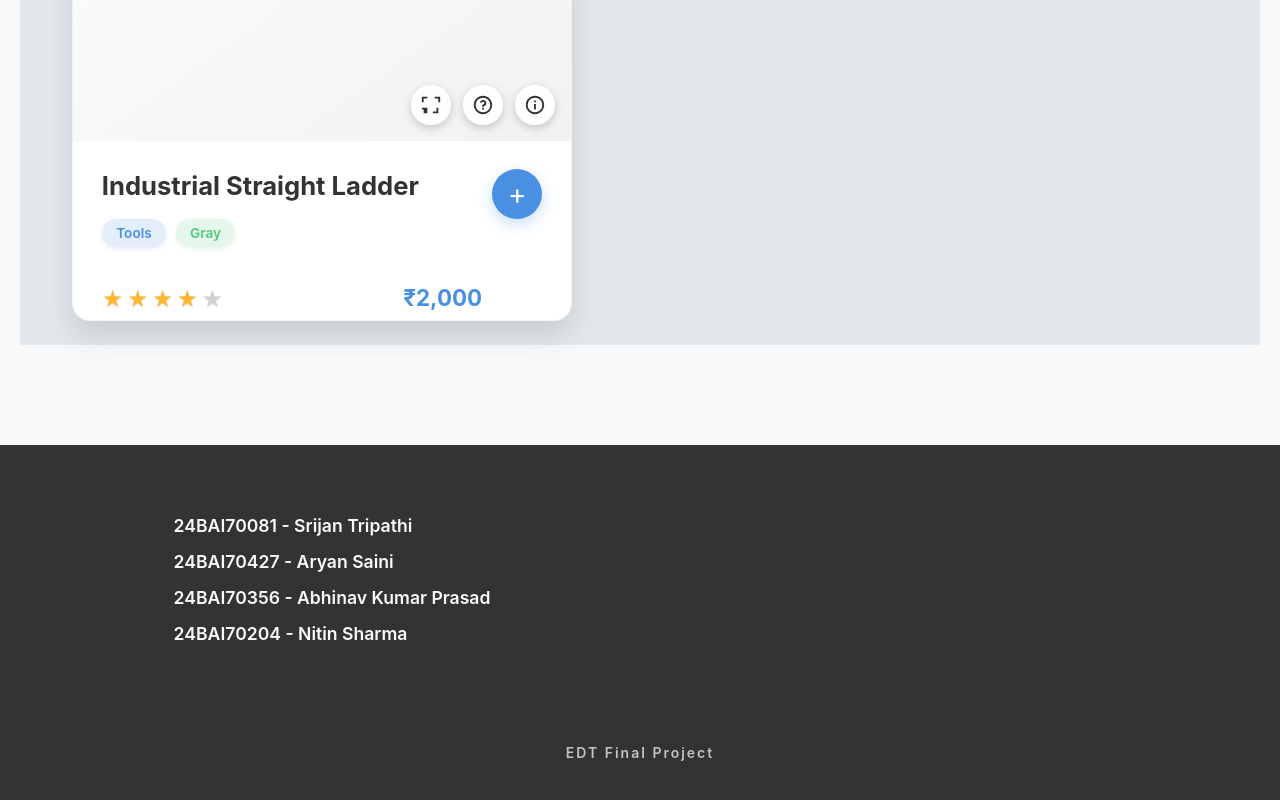
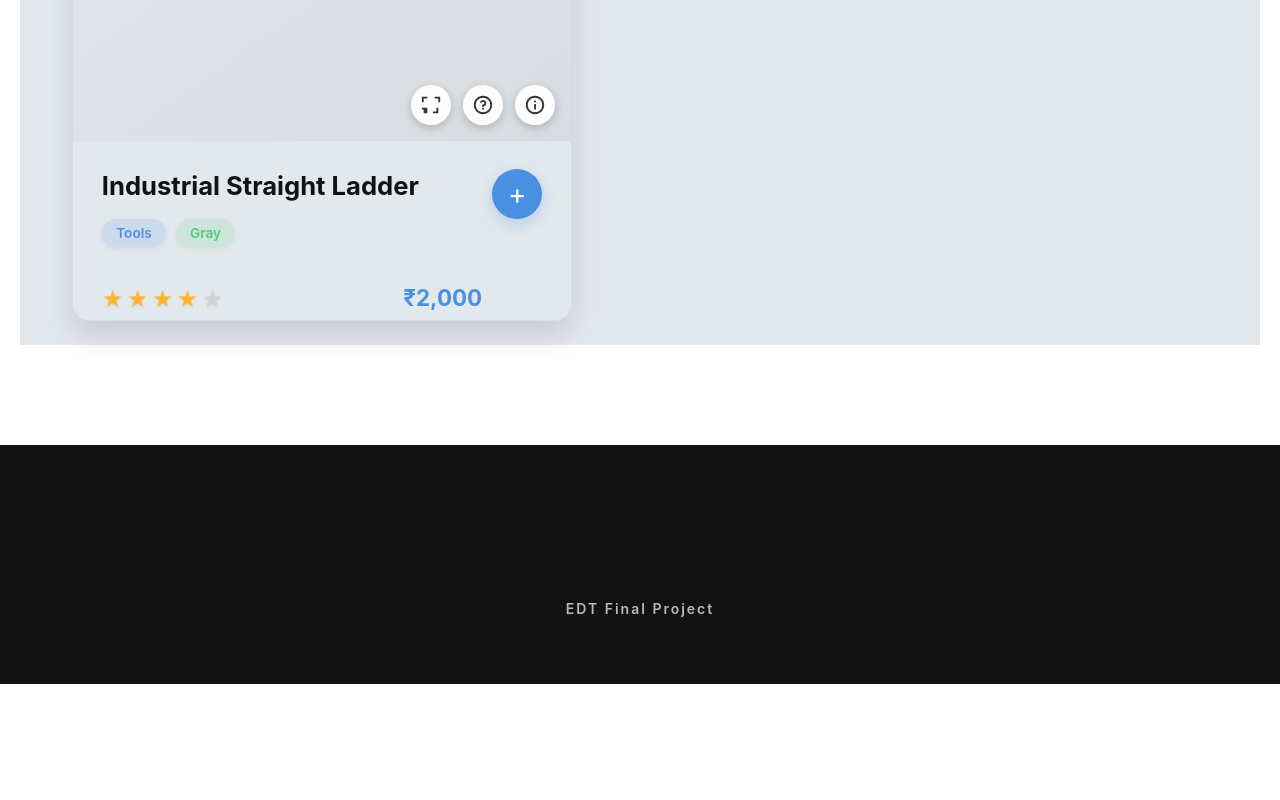
Before and after one commit to ArYaNsAiNi-here/HyperShop-ARShoppingTool, a React (Create React App) app: page / in a window 1280 px wide. Shown: the part 3113-3913 px from the top of the page. After the commit the page ends 3797 px from the top, so only its background shows below. Built offline with nearby package versions, Linux system fonts and the light colour scheme.

Commit message:
footer edit

```diff
--- a/src/App.js
+++ b/src/App.js
@@ -8,6 +8,7 @@ import Footer from "./components/Footer/Footer";
 import Header from "./components/Header/Header";
 import WishList from "./components/Wishlist/WishList";
 import Search from "./components/Search/Search";
+// import { Analytics } from "@vercel/analytics/react"
 import { ThemeProvider } from "./context/ThemeContext";
 
 const App = () => {
--- a/src/components/Footer/Footer.js
+++ b/src/components/Footer/Footer.js
@@ -8,12 +8,13 @@ function Footer() {
       <div className="main-content">
 
 
-        <div className="contact-content">
+        {/* <div className="contact-content">
           <Link to="/"> 24BAI70081 - Srijan Tripathi </Link>
+          <Link to = "/" > 24BAI70204 - Nitin Sharma  </Link>
+          <Link to="/"> 24BAI70356 - Abhinav Kumar Prasad </Link>
           <Link to="/"> 24BAI70427 - Aryan Saini </Link>
-          <Link to="/"> 24BAI70356 - Abhinav Kumar Prasad </Link>
-          <Link to="/"> 24BAI70204 - Nitin Sharma </Link>
-        </div>
+          <Link to="/"> </Link>
+        </div> */}
 
 
 
--- a/src/context/ThemeContext.js
+++ b/src/context/ThemeContext.js
@@ -1,21 +1,20 @@
-import React, { createContext, useState, useContext } from 'react';
+import React, { createContext, useContext, useState } from 'react';
 
 const ThemeContext = createContext();
-
-export const useTheme = () => useContext(ThemeContext);
 
 export const ThemeProvider = ({ children }) => {
   const [darkMode, setDarkMode] = useState(false);
 
   const toggleTheme = () => {
-    setDarkMode(!darkMode);
+    setDarkMode((prevMode) => !prevMode);
+    document.body.classList.toggle('dark-mode', !darkMode);
   };
 
   return (
     <ThemeContext.Provider value={{ darkMode, toggleTheme }}>
-      <div className={darkMode ? 'dark-theme' : 'light-theme'}>
-        {children}
-      </div>
+      {children}
     </ThemeContext.Provider>
   );
 };
+
+export const useTheme = () => useContext(ThemeContext);
```
